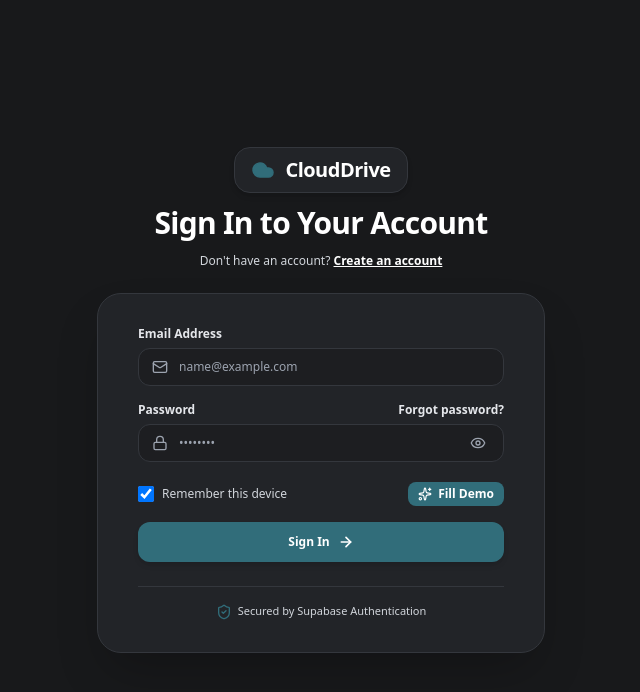
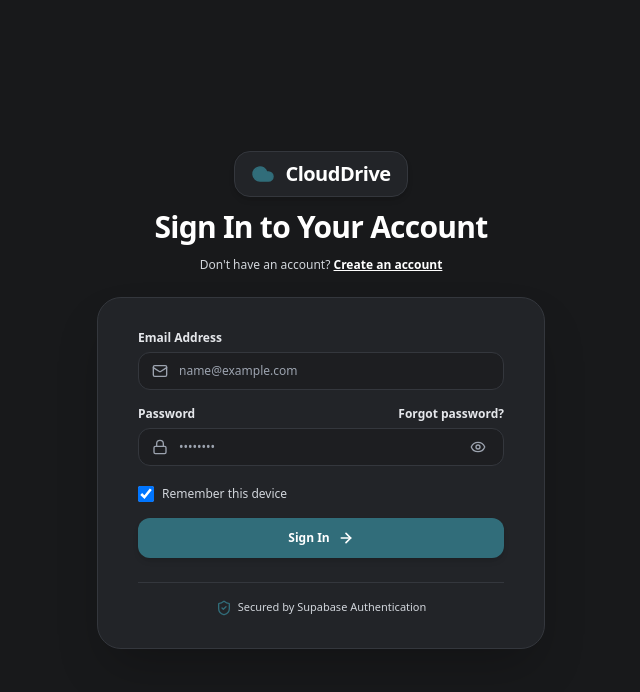
Before and after one commit to krishbangade-pixel/upfiles, a React app in the folder frontend/: page /login in a window 1280 px wide. Shown: the top 692 px of the page, without its empty margins (319-959 px from the left). Built offline with nearby package versions, Linux system fonts and the light colour scheme; the HTML template or start-up script is replaced by a standard one.

Commit message:
Remove fill demo option from login page and restrict sign up full name field to alphabets only

```diff
--- a/frontend/src/pages/Login.jsx
+++ b/frontend/src/pages/Login.jsx
@@ -13,7 +13,6 @@
   CheckCircle2,
   KeyRound,
   ShieldCheck,
-  Sparkles,
   X
 } from 'lucide-react';
 
@@ -89,12 +88,6 @@
         msg: error?.message || 'Failed to send reset link. Please verify the email address.',
       });
     }
-  };
-
-  const fillDemo = () => {
-    setEmail('krishbangade@gmail.com');
-    setPassword('password123');
-    setErrorMsg('');
   };
 
   return (
@@ -195,7 +188,7 @@
               </div>
             </div>
 
-            {/* Remember Me & Demo Fill */}
+            {/* Remember Me */}
             <div className="flex items-center justify-between text-xs pt-1">
               <label className="flex items-center gap-2 cursor-pointer text-gray-300 hover:text-white select-none">
                 <input
@@ -206,15 +199,6 @@
                 />
                 <span>Remember this device</span>
               </label>
-
-              <button
-                type="button"
-                onClick={fillDemo}
-                className="inline-flex items-center gap-1.5 text-xs font-semibold text-white bg-[#316d7a] hover:bg-[#275863] px-2.5 py-1 rounded-lg transition-colors cursor-pointer shadow-xs"
-              >
-                <Sparkles className="w-3.5 h-3.5" />
-                <span>Fill Demo</span>
-              </button>
             </div>
 
             {/* Submit Button */}
--- a/frontend/src/pages/Register.jsx
+++ b/frontend/src/pages/Register.jsx
@@ -42,6 +42,11 @@
 
     if (!fullName || !email || !password) {
       setErrorMsg('Please fill in all required fields.');
+      return;
+    }
+
+    if (!/^[a-zA-Z\s]+$/.test(fullName.trim())) {
+      setErrorMsg('Full Name can only contain alphabetic characters.');
       return;
     }
 
@@ -137,8 +142,10 @@
                 <input
                   type="text"
                   value={fullName}
-                  onChange={(e) => setFullName(e.target.value)}
+                  onChange={(e) => setFullName(e.target.value.replace(/[^a-zA-Z\s]/g, ''))}
                   placeholder="Krish Bangade"
+                  pattern="[A-Za-z\s]+"
+                  title="Only letters and spaces are allowed"
                   required
                   className="w-full pl-10 pr-4 py-2.5 text-xs bg-[#1d1e21] border border-[#34373d] rounded-xl text-white placeholder-gray-400 focus:bg-[#18191b] focus:outline-none focus:border-[#316d7a] focus:ring-1 focus:ring-[#316d7a] transition-all"
                 />
```
